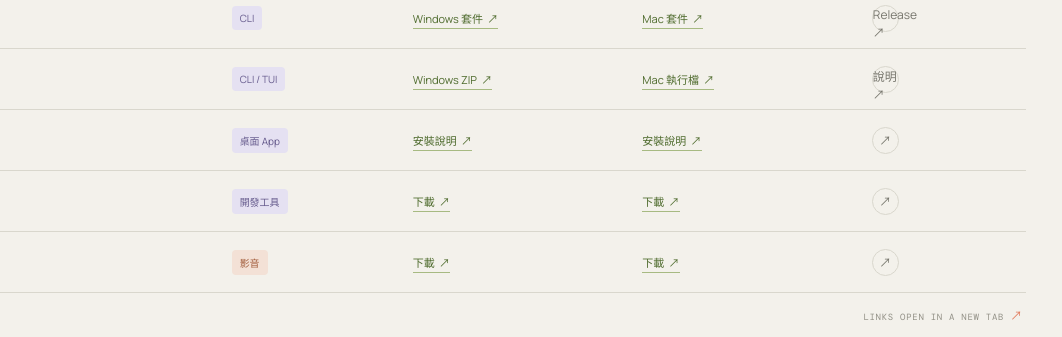
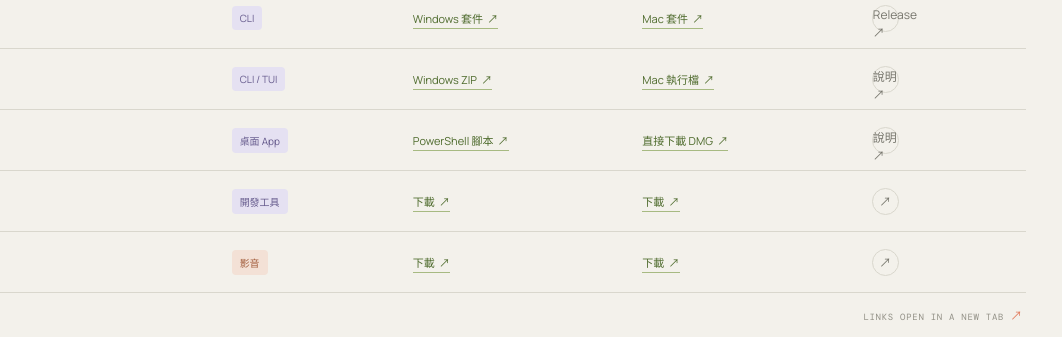
Before and after one commit to theoneisneo/software-tool-library, a plain HTML site: page index.html in a window 1280 px wide. Shown: the part 1131-1468 px from the top of the page, 218-1280 px from the left. Drawn offline with nearby package versions, Linux system fonts and the light colour scheme.

Commit message:
Add direct Herdr App download

```diff
--- a/index.html
+++ b/index.html
@@ -62,7 +62,7 @@
               <tr data-category="dev" data-search="antigravity cli Google agy terminal installer script"><td class="name-cell"><span class="icon icon-anti">&gt;_</span><span><strong>Antigravity CLI</strong><small>安裝腳本；執行時仍需網路下載</small></span></td><td><span class="tag tag-dev">CLI</span></td><td><a class="platform-link" href="https://antigravity.google/cli/install.ps1" target="_blank" rel="noopener">PowerShell 腳本 <span>↗</span></a></td><td><a class="platform-link" href="https://antigravity.google/cli/install.sh" target="_blank" rel="noopener">Shell 腳本 <span>↗</span></a></td><td><a class="row-arrow" href="https://antigravity.google/docs/cli-getting-started" target="_blank" rel="noopener" aria-label="Antigravity CLI 官方安裝說明">說明 ↗</a></td></tr>
               <tr data-category="dev" data-search="codex cli OpenAI terminal tar gz package"><td class="name-cell"><span class="icon icon-codex">⌘</span><span><strong>Codex CLI</strong><small>OpenAI · 官方平台套件</small></span></td><td><span class="tag tag-dev">CLI</span></td><td><a class="platform-link" href="https://github.com/openai/codex/releases/latest/download/codex-package-x86_64-pc-windows-msvc.tar.gz" target="_blank" rel="noopener">Windows 套件 <span>↗</span></a></td><td><a class="platform-link" href="https://github.com/openai/codex/releases/latest/download/codex-package-aarch64-apple-darwin.tar.gz" target="_blank" rel="noopener">Mac 套件 <span>↗</span></a></td><td><a class="row-arrow" href="https://github.com/openai/codex/releases/latest" target="_blank" rel="noopener" aria-label="Codex CLI 官方 Releases">Release ↗</a></td></tr>
               <tr data-category="dev" data-search="herdr tui terminal interface command line hc binary"><td class="name-cell"><span class="icon icon-herdr">H_</span><span><strong>Herdr TUI</strong><small>Herdr · 官方 Release 執行檔</small></span></td><td><span class="tag tag-dev">CLI / TUI</span></td><td><a class="platform-link" href="https://github.com/herdrdev/herdr/releases/latest/download/herdr-windows-x86_64.zip" target="_blank" rel="noopener">Windows ZIP <span>↗</span></a></td><td><a class="platform-link" href="https://github.com/herdrdev/herdr/releases/latest/download/herdr-macos-aarch64" target="_blank" rel="noopener">Mac 執行檔 <span>↗</span></a></td><td><a class="row-arrow" href="https://herdr.dev/tui/docs/install/" target="_blank" rel="noopener" aria-label="Herdr TUI 官方安裝說明">說明 ↗</a></td></tr>
-              <tr data-category="dev" data-search="herdr app desktop terminal spaces"><td class="name-cell"><span class="icon icon-herdr">H</span><span><strong>Herdr App</strong><small>Herdr · 桌面終端工作區</small></span></td><td><span class="tag tag-dev">桌面 App</span></td><td><a class="platform-link" href="https://guany.me/docs/herdr" target="_blank" rel="noopener">安裝說明 <span>↗</span></a></td><td><a class="platform-link" href="https://guany.me/docs/herdr" target="_blank" rel="noopener">安裝說明 <span>↗</span></a></td><td><a class="row-arrow" href="https://guany.me/docs/herdr" target="_blank" rel="noopener" aria-label="Herdr App 官方安裝說明">↗</a></td></tr>
+              <tr data-category="dev" data-search="herdr app desktop terminal spaces"><td class="name-cell"><span class="icon icon-herdr">H</span><span><strong>Herdr App</strong><small>Herdr · 桌面終端工作區</small></span></td><td><span class="tag tag-dev">桌面 App</span></td><td><a class="platform-link" href="https://releases.herdr.dev/app/install.ps1" target="_blank" rel="noopener">PowerShell 腳本 <span>↗</span></a></td><td><a class="platform-link" href="https://releases.herdr.dev/app/Herdr.dmg" target="_blank" rel="noopener">直接下載 DMG <span>↗</span></a></td><td><a class="row-arrow" href="https://github.com/herdrdev/herdr-app#install" target="_blank" rel="noopener" aria-label="Herdr App 官方安裝說明">說明 ↗</a></td></tr>
               <tr data-category="dev" data-search="android studio android development IDE Google"><td class="name-cell"><span class="icon icon-android">A</span><span><strong>Android Studio</strong><small>Google · Android 開發 IDE</small></span></td><td><span class="tag tag-dev">開發工具</span></td><td><a class="platform-link" href="https://developer.android.com/studio" target="_blank" rel="noopener">下載 <span>↗</span></a></td><td><a class="platform-link" href="https://developer.android.com/studio" target="_blank" rel="noopener">下載 <span>↗</span></a></td><td><a class="row-arrow" href="https://developer.android.com/studio" target="_blank" rel="noopener" aria-label="Android Studio 官方下載">↗</a></td></tr>
               <tr data-category="media" data-search="insta360 studio video editor"><td class="name-cell"><span class="icon icon-insta">360</span><span><strong>Insta360 Studio</strong><small>Insta360 · 影片剪輯</small></span></td><td><span class="tag tag-media">影音</span></td><td><a class="platform-link" href="https://www.insta360.com/download" target="_blank" rel="noopener">下載 <span>↗</span></a></td><td><a class="platform-link" href="https://www.insta360.com/download" target="_blank" rel="noopener">下載 <span>↗</span></a></td><td><a class="row-arrow" href="https://www.insta360.com/download" target="_blank" rel="noopener" aria-label="Insta360 Studio 官方下載">↗</a></td></tr>
             </tbody>
```
